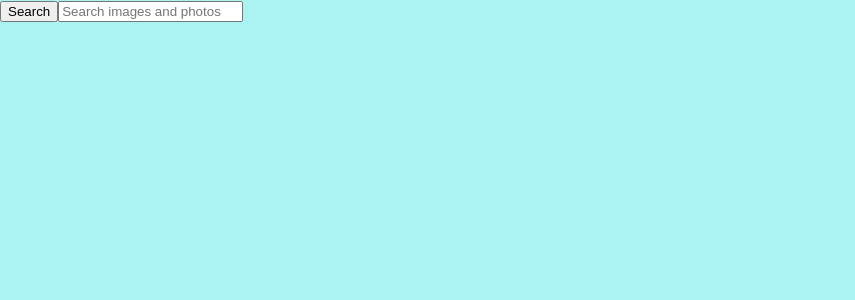
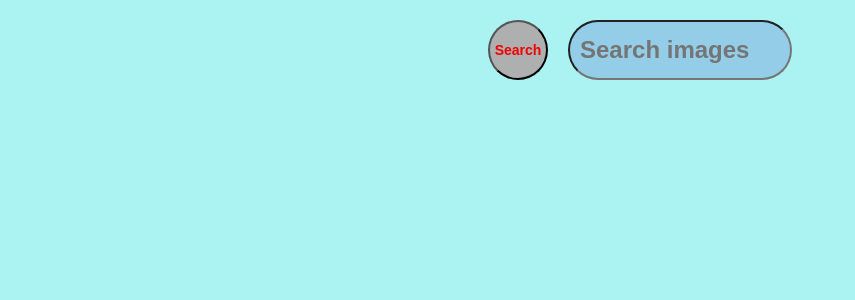
Before and after one commit to Roman0064/goit-react-hw-03-image-finder, a React (Create React App) app: page / in a window 1280 px wide. Shown: the top 300 px of the page, without its empty margins (0-855 px from the left). Built offline with nearby package versions, Linux system fonts and the light colour scheme.

Commit message:
Update Searchbar.jsx

```diff
--- a/src/components/Searchbar/Searchbar.jsx
+++ b/src/components/Searchbar/Searchbar.jsx
@@ -1,4 +1,6 @@
 import { Component} from "react";
+import PropTypes from "prop-types";
+import css from './Searchbar.module.css'
 
 class Searchbar extends Component {
   state = {
@@ -22,18 +24,18 @@ class Searchbar extends Component {
 
   render() {
     return(
-      <header className="searchbar">
-        <form className="form" onSubmit={this.handleSubmit}>
-        <button type="submit" class="button">
+      <header className={css.searchbar}>
+        <form className={css.form} onSubmit={this.handleSubmit}>
+          <button type="submit" class={css.button}>
           <span className="button-label">Search</span>
           </button>
 
           <input
-          className="input"
+            className={css.input}
             type="text"
             autocomplete="off"
             autofocus
-          placeholder="Search images and photos"
+            placeholder="Search images"
             value={ this.state.textSearch }
             onChange={ this.handleNameChange }
           />
@@ -43,4 +45,8 @@ class Searchbar extends Component {
   };
 };
 
+Searchbar.propTypes = {
+  onSubmit: PropTypes.func.isRequired,
+};
+
 export default Searchbar;
```
Lines whose indentation alone changed are shown as unchanged.
